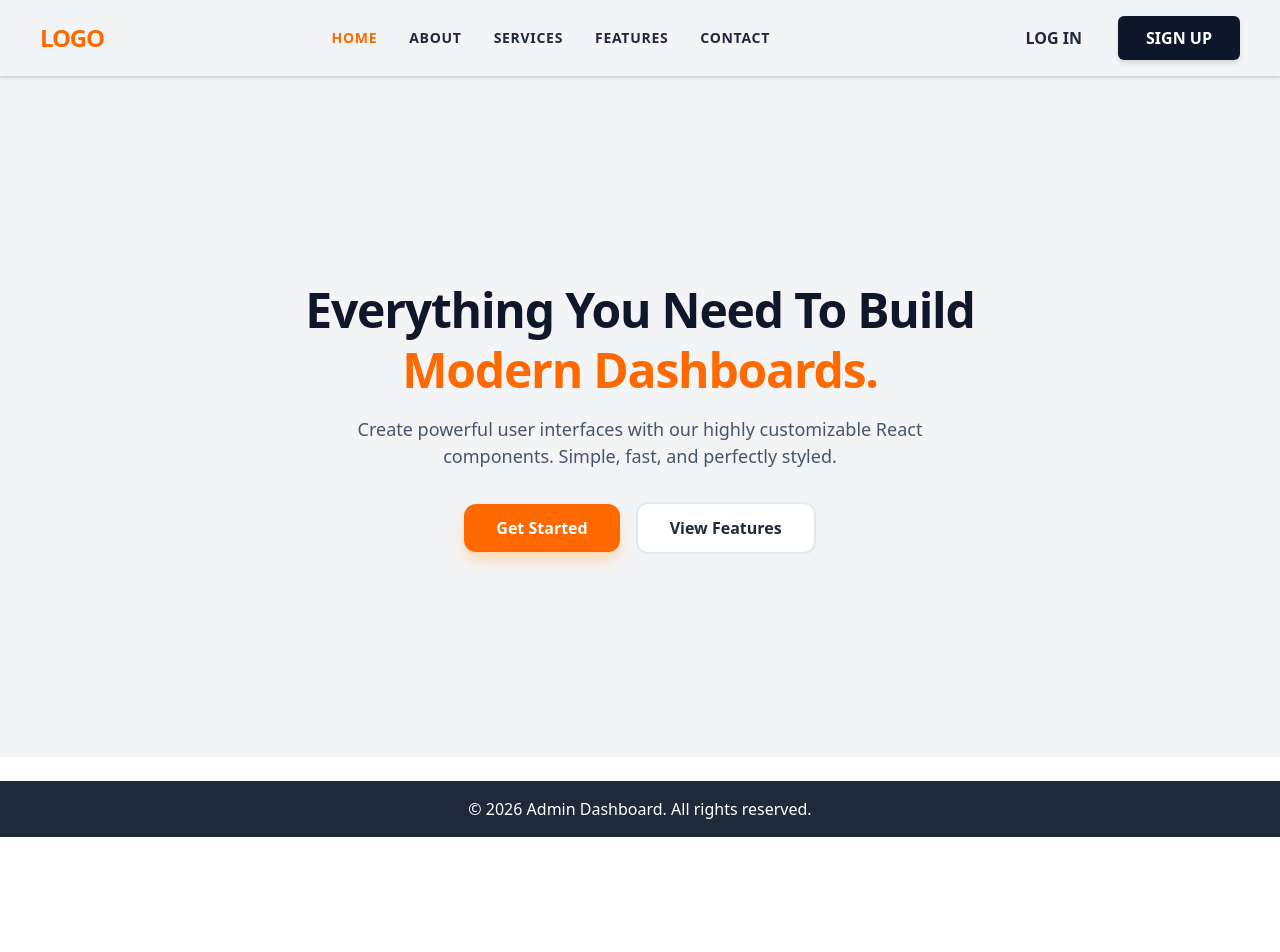
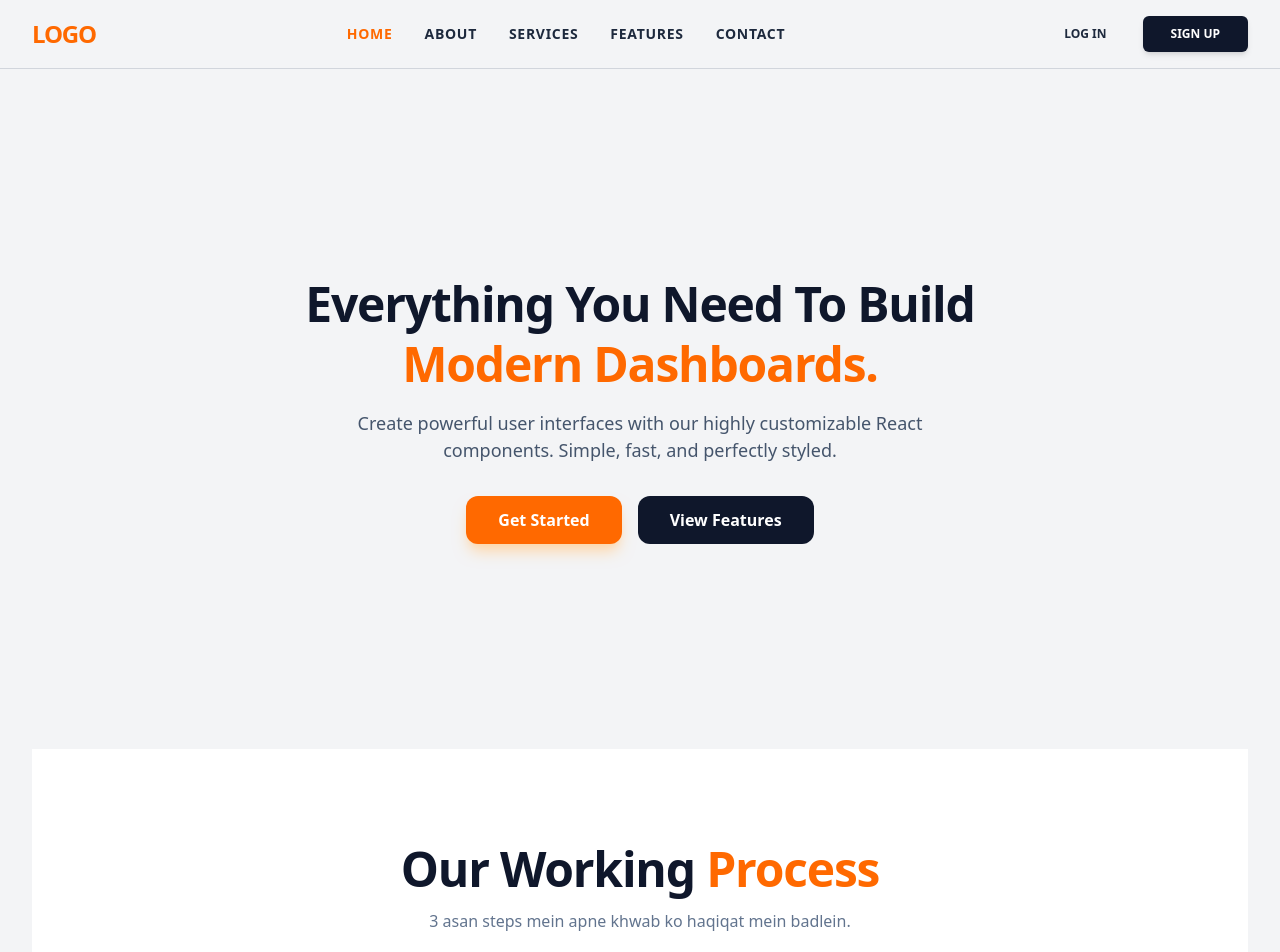
Before and after one commit to akash-547/Router-Pro, a React (Vite) app: page / in a window 1280 px wide. Shown: the top 952 px of the page. Before the commit the page ends 837 px from the top, so only its background shows below. Built offline with nearby package versions, Linux system fonts and the light colour scheme.

Commit message:
add hompage section ``

```diff
--- a/src/Components/Navbar.jsx
+++ b/src/Components/Navbar.jsx
@@ -1,23 +1,26 @@
 import { NavLink } from "react-router-dom";
 import Button from "./Ui/Button";
+import Container from "../Pages/Container/Container";
 const Navbar = () => {
-  // Active link styling: Text orange ho jayega aur bottom mein ek dot aayega
   const navLinkStyles = ({ isActive }) =>
     `relative font-bold text-sm uppercase tracking-wider transition-all duration-300 hover:text-orange-500 ${
       isActive ? "text-orange-500" : "text-slate-800"
     }`;
 
   return (
-    <nav className="bg-[#f3f4f6] border-b border-gray-300 shadow-sm px-10 py-4 flex items-center justify-between sticky top-0 z-50">
 
-      {/* 1. LOGO SECTION */}
+    <nav className="bg-[#f3f4f6] w-full border-b border-gray-300 sticky top-0 z-50">
+      <Container>
+        <div className="py-4 flex items-center justify-between">
+
+          {/* LOGO SECTION */}
           <div className="flex items-center gap-2 group cursor-pointer">
             <span className="text-2xl font-black text-slate-900 tracking-tighter">
               <span className="text-orange-500">LOGO</span>
             </span>
           </div>
 
-      {/* 2. NAVIGATION LINKS */}
+          {/* NAVIGATION LINKS */}
           <div className="hidden md:flex items-center gap-8">
             <NavLink to="/" className={navLinkStyles}>Home</NavLink>
             <NavLink to="/about" className={navLinkStyles}>About</NavLink>
@@ -26,18 +29,19 @@ const Navbar = () => {
             <NavLink to="/contact" className={navLinkStyles}>Contact</NavLink>
           </div>
 
-      {/* 3. BUTTONS SECTION */}
+          {/* BUTTONS SECTION */}
           <div className="flex items-center gap-2">
-  <Button to="/login" variant="ghost">
+            <Button to="/login" variant="ghost" className="px-4 py-2 text-xs">
               LOG IN
             </Button>
-
-  <Button to="/signup" className="rounded-md shadow-md">
+            <Button to="/signup" primary className="px-6 py-2.5 rounded-md shadow-md text-xs">
               SIGN UP
             </Button>
           </div>
+
+        </div>
+      </Container>
     </nav>
   );
 };
-
 export default Navbar;
--- a/src/Components/Ui/Button.jsx
+++ b/src/Components/Ui/Button.jsx
@@ -1,32 +1,29 @@
-import { NavLink, Link } from "react-router-dom";
+import { NavLink } from "react-router-dom";
 
-const Button = ({
-  to,
-  type = "button",
-  variant = "primary",
-  fullWidth = false,
-  children,
-  onClick,
-  className = ""
-}) => {
-  const baseStyles = "font-bold transition-all active:scale-95 text-center inline-block";
+const Button = ({ to, type = "button", variant = "primary", fullWidth = false, children, onClick, className = "" }) => {
+
+  // Base Styles: Basic look jo sab pe hoga
+  const baseStyles = "font-bold transition-all active:scale-95 flex items-center justify-center text-center";
+
+  // Variants: Colors aur Borders
   const variants = {
     primary: "bg-slate-900 text-white hover:bg-orange-500",
     orange: "bg-orange-500 text-white hover:bg-orange-600 shadow-lg shadow-orange-200",
-    outline: "bg-white text-slate-800 border-2 border-slate-200 hover:border-orange-500 hover:text-orange-500",
+    outline: "bg-transparent text-slate-400 border border-slate-800 hover:bg-white hover:text-slate-900",
     ghost: "text-slate-800 hover:text-orange-500"
   };
-  const widthStyle = fullWidth ? "w-full" : "px-7 py-2.5";
-  const combinedClasses = `${baseStyles} ${variants[variant]} ${widthStyle} ${className}`;
+
+  // Agar fullWidth true ho toh w-full, warna default padding (agar className mein padding na ho)
+  const widthClass = fullWidth ? "w-full" : (!className.includes("p-") ? "px-7 py-2.5" : "");
+
+  const finalClass = `${baseStyles} ${variants[variant]} ${widthClass} ${className}`;
+
   if (to) {
-    return (
-      <NavLink to={to} className={combinedClasses}>
-        {children}
-      </NavLink>
-    );
+    return <NavLink to={to} className={finalClass}>{children}</NavLink>;
   }
+
   return (
-    <button type={type} onClick={onClick} className={combinedClasses}>
+    <button type={type} onClick={onClick} className={finalClass}>
       {children}
     </button>
   );
--- a/src/Pages/Home.jsx
+++ b/src/Pages/Home.jsx
@@ -1,6 +1,7 @@
 import { Link, NavLink } from "react-router-dom";
 import Button from "../Components/Ui/Button";
 import Container from "./Container/Container";
+import HomeSections from "./HomePages/HomeSections";
 const Home = () => {
   return (
     <Container>
@@ -27,17 +28,14 @@ const Home = () => {
             >
               Get Started
             </Button>
-
-          <Button
-            to="/features"
-            variant="outline"
-            className="px-8 py-3 rounded-xl text-base"
-          >
+            <Button to="/features" className="px-8 py-3 rounded-xl text-base">
               View Features
             </Button>
           </div>
         </div>
       </div>
+      {/* section */}
+      <HomeSections />
     </Container>
   );
 };
--- /dev/null
+++ b/src/Pages/HomePages/HomeSections.jsx
@@ -0,0 +1,15 @@
+import React from 'react'
+import HowItWorks from './Sections/HowItWorks'
+import Testimonials from './Sections/Testimonials'
+import CTA from './Sections/CTA'
+function HomeSections() {
+  return (
+    <div>
+      <HowItWorks />
+      <Testimonials />
+      <CTA />
+    </div>
+  )
+}
+
+export default HomeSections
--- /dev/null
+++ b/src/Pages/HomePages/Sections/CTA.jsx
@@ -0,0 +1,33 @@
+import React from "react";
+import Container from "../../Container/Container";
+import Button from "../../../Components/Ui/Button";
+
+const CTA = () => {
+  return (
+    <section className="py-20">
+      <Container>
+        <div className="bg-slate-900 rounded-[3rem] p-10 md:p-20 text-center relative overflow-hidden">
+          {/* Background Decor */}
+          <div className="absolute top-0 right-0 w-64 h-64 bg-orange-500/10 rounded-full -mr-32 -mt-32"></div>
+
+          <h2 className="text-4xl md:text-5xl font-black text-white mb-6 tracking-tighter">
+            Ready to Build Your <span className="text-orange-500">Next Big Thing?</span>
+          </h2>
+          <p className="text-slate-400 text-lg mb-10 max-w-xl mx-auto">
+            Join 1000+ developers and businesses building high-performance apps today.
+          </p>
+
+          <div className="flex justify-center">
+            <Button
+              title="Start Your Free Trial"
+              to="/signup"
+              className="bg-orange-500 hover:bg-orange-600 px-12 py-4 rounded-2xl text-xl shadow-2xl shadow-orange-500/20"
+            />
+          </div>
+        </div>
+      </Container>
+    </section>
+  );
+};
+
+export default CTA;
--- /dev/null
+++ b/src/Pages/HomePages/Sections/HowItWorks.jsx
@@ -0,0 +1,72 @@
+import React from 'react';
+import Container from '../../Container/Container';
+const HowItWorks = () => {
+  const steps = [
+    {
+      id: "01",
+      title: "Plan & Research",
+      desc: "Hum aapke idea ko samajhte hain aur ek solid architecture taiyar karte hain.",
+      icon: "M12 6.042A8.967 8.967 0 006 3.75c-1.052 0-2.062.18-3 .512v14.25A8.987 8.987 0 016 18c2.305 0 4.408.867 6 2.292m0-14.25a8.966 8.966 0 016-2.292c1.052 0 2.062.18 3 .512v14.25A8.987 8.987 0 0018 18a8.967 8.967 0 00-6 2.292m0-14.25v14.25"
+    },
+    {
+      id: "02",
+      title: "Design & Build",
+      desc: "React aur Tailwind CSS ka istemal karte hue pixel-perfect interface banaya jata hai.",
+      icon: "M17.25 6.75L22.5 12l-5.25 5.25m-10.5 0L1.5 12l5.25-5.25m7.5-3l-4.5 16.5"
+    },
+    {
+      id: "03",
+      title: "Launch & Scale",
+      desc: "App ko live kiya jata hai aur performance ko optimize kiya jata hai.",
+      icon: "M15.59 14.37a6 6 0 01-5.84 7.38v-4.8m5.84-2.58a14.98 14.98 0 006.16-12.12A14.98 14.98 0 009.63 3.18a14.98 14.98 0 00-6.15 12.13 14.98 14.98 0 006.16 12.12"
+    }
+  ];
+
+  return (
+    <section className="py-24 bg-white relative overflow-hidden">
+      <Container>
+        {/* Header */}
+        <div className="text-center mb-20">
+          <h2 className="text-4xl md:text-5xl font-black text-slate-900 tracking-tight mb-4">
+            Our Working <span className="text-orange-500">Process</span>
+          </h2>
+          <p className="text-slate-500 max-w-lg mx-auto font-medium">
+            3 asan steps mein apne khwab ko haqiqat mein badlein.
+          </p>
+        </div>
+
+        {/* Steps Grid */}
+        <div className="grid md:grid-cols-3 gap-16 relative">
+
+          {/* Connector Line (Desktop Only) */}
+          <div className="hidden md:block absolute top-24 left-0 w-full h-0.5 border-t-2 border-dashed border-slate-200 -z-10"></div>
+
+          {steps.map((step) => (
+            <div key={step.id} className="group flex flex-col items-center text-center">
+
+              {/* Icon Circle */}
+              <div className="w-20 h-20 bg-white border-4 border-[#f3f4f6] rounded-3xl flex items-center justify-center mb-6 shadow-xl group-hover:border-orange-500 transition-all duration-300 transform group-hover:-translate-y-2">
+                <svg xmlns="http://www.w3.org/2000/svg" fill="none" viewBox="0 0 24 24" strokeWidth={1.5} stroke="currentColor" className="w-10 h-10 text-orange-500">
+                  <path strokeLinecap="round" strokeLinejoin="round" d={step.icon} />
+                </svg>
+              </div>
+
+              {/* Step Number Tag */}
+              <span className="bg-orange-100 text-orange-600 text-xs font-black px-3 py-1 rounded-full mb-4 uppercase tracking-widest">
+                Step {step.id}
+              </span>
+
+              {/* Text Content */}
+              <h3 className="text-2xl font-bold text-slate-900 mb-3">{step.title}</h3>
+              <p className="text-slate-500 text-sm leading-relaxed px-4">
+                {step.desc}
+              </p>
+            </div>
+          ))}
+        </div>
+      </Container>
+    </section>
+  );
+};
+
+export default HowItWorks;
--- /dev/null
+++ b/src/Pages/HomePages/Sections/Testimonials.jsx
@@ -0,0 +1,36 @@
+import React from 'react'
+import Container from '../../Container/Container'
+const Testimonials = () => {
+  const reviews = [
+    { name: "Ahmed Ali", role: "Startup Founder", text: "Is dashboard ne hamari productivity ko 200% barha diya hai. UI bilkul smooth hai!" },
+    { name: "Sara Khan", role: "ProducManager", text: "React aur Tailwind ka itna behtareen istemal maine pehle kabhi nahi dekha. Highly recommended!" },
+    { name: "Zain Kabir", role: "Software Engineer", text: "Clean code aur fast performance. API integration ne hamara kaam bahut asan kar diya." }
+  ];
+
+  return (
+    <section className="py-24 bg-[#f3f4f6]">
+      <Container>
+        <div className="text-center mb-16">
+          <h2 className="text-4xl font-black text-slate-900 tracking-tight">
+            What People <span className="text-orange-500">Say</span>
+          </h2>
+        </div>
+
+        <div className="grid md:grid-cols-3 gap-8">
+          {reviews.map((r, i) => (
+            <div key={i} className="bg-white p-8 rounded-3xl border border-slate-200 hover:border-orange-500 transition-all duration-300">
+              <div className="flex gap-1 text-orange-500 mb-4 text-xl">★★★★★</div>
+              <p className="text-slate-600 italic mb-6">"{r.text}"</p>
+              <div>
+                <h4 className="font-bold text-slate-900">{r.name}</h4>
+                <p className="text-sm text-slate-400">{r.role}</p>
+              </div>
+            </div>
+          ))}
+        </div>
+      </Container>
+    </section>
+  );
+};
+
+export default Testimonials;
--- a/src/layouts/DashboardLayout.jsx
+++ b/src/layouts/DashboardLayout.jsx
@@ -8,7 +8,7 @@ function DashboardLayout() {
             <div className="flex flex-1">
                 <Sidebar />
                 <main className="flex-1 p-6 bg-gray-100">
-                    <Outlet />
+               <Outlet />
                 </main>
             </div>
         </div>
```
Also changed, not shown: src/Components/Sidebar.jsx (+3 -4 lines), src/Pages/About.jsx (+6 -6 lines), src/Pages/Features.jsx (+12 -14 lines), src/Pages/Services.jsx (+15 -23 lines). Lines whose indentation alone changed are shown as unchanged.
